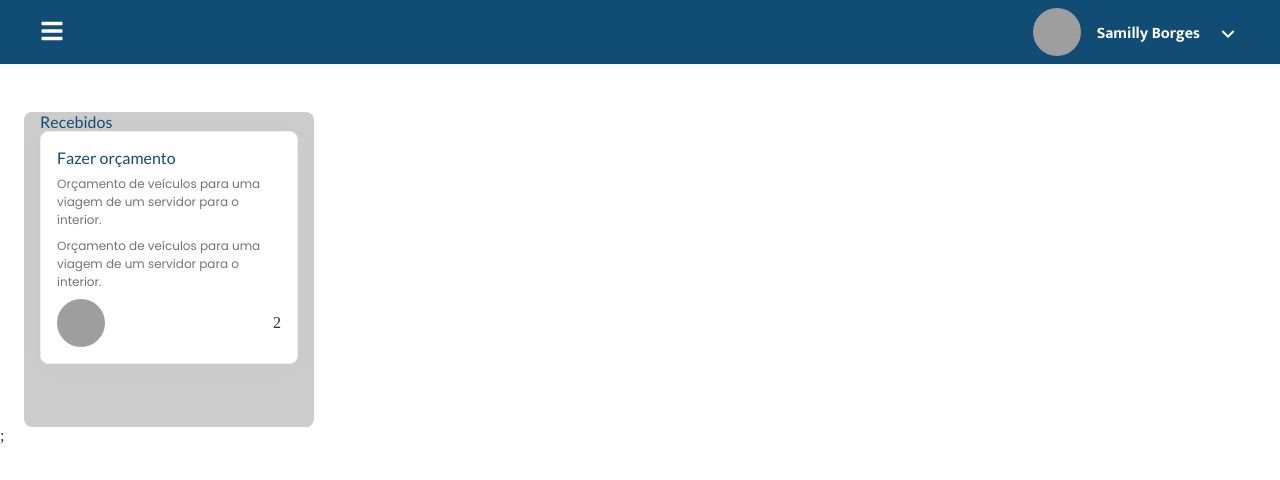
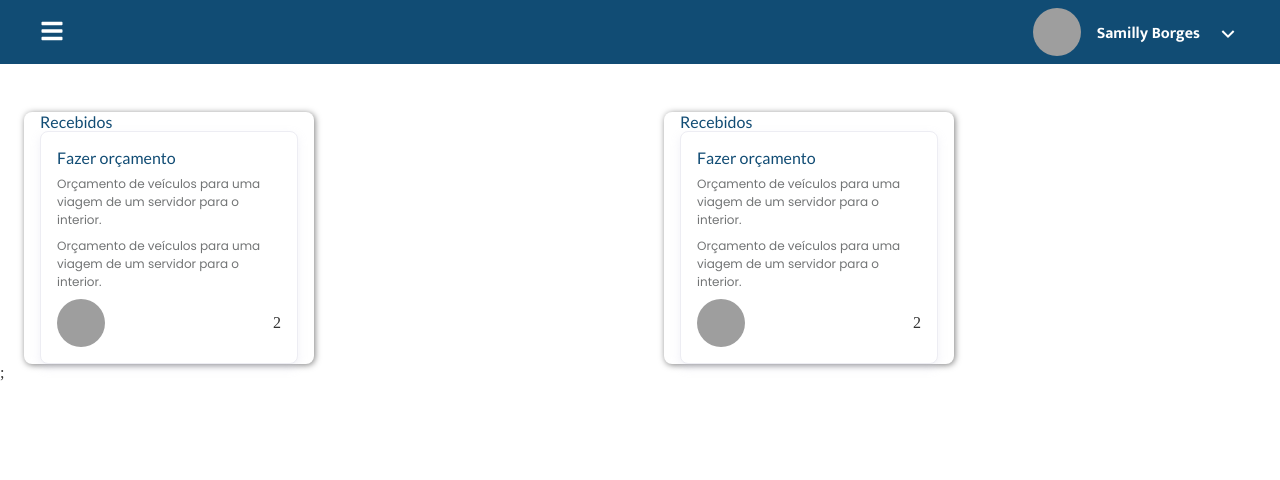
Before and after one commit to Maria-Eduarda90/tcc, a React (Create React App) app in the folder front-end/: page /kanbanBoard in a window 1280 px wide. Shown: the top 480 px of the page. Built offline with nearby package versions, Linux system fonts and the light colour scheme; grey boxes are pictures that could not be loaded.

Commit message:
card kanban

```diff
--- a/front-end/src/components/Board/index.tsx
+++ b/front-end/src/components/Board/index.tsx
@@ -1,7 +1,10 @@
 import * as C from './style';
 import { Card } from '../Card';
+// import { ModalTasksRegister } from '../parts/ModalTasksRegister';
+
 
 export const Board = () => {
+
     return(
         <C.ContainerBoard>
             <C.Container>
@@ -11,6 +14,16 @@ export const Board = () => {
                         <Card/>
                     </div>
                 </div>
+                {/* <ModalTasksRegister/> */}
+            </C.Container>
+            <C.Container>
+                <div className="board">
+                    <h1>Recebidos</h1>
+                    <div>
+                        <Card/>
+                    </div>
+                </div>
+                {/* <ModalTasksRegister/> */}
             </C.Container>
         </C.ContainerBoard>
     )
--- a/front-end/src/components/Board/style.ts
+++ b/front-end/src/components/Board/style.ts
@@ -5,9 +5,11 @@ export const ContainerBoard = Styled.div `
     grid-template-columns: repeat(auto-fit, minmax(200px, 1fr));
 `;
 export const Container = Styled.div `
-    background: #ccc;
+    height: max-content;
+    min-height: 100px;
+    box-shadow: 1px 1px 6px rgba(0,0,0,0.5);
     width: 18.125rem;
-    height: 19.68rem;
+    /* height: 19.68rem; */
     border-radius: 8px;
     margin-top: 3rem;
     margin-left: 5rem;
--- a/front-end/src/components/visualizar_tarefa/style.ts
+++ b/front-end/src/components/visualizar_tarefa/style.ts
@@ -22,9 +22,6 @@ export const Container = styled.div`
         font-size: 1.2rem;
 
     }
-
-
-
 `;
 
 export const CardTarefa = styled.div`
```
